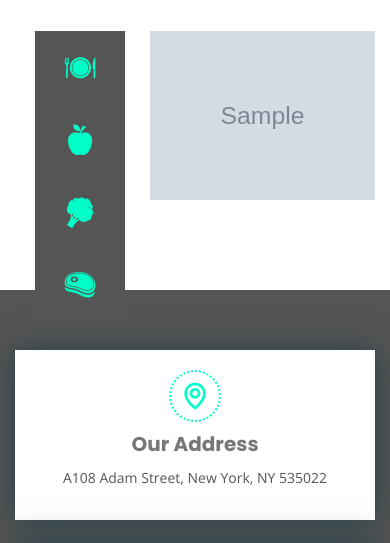
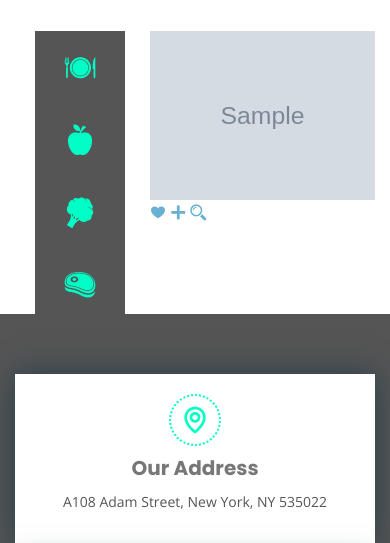
Before and after one commit to Baptistex/DUT_p202003, a Django app: page /produits in a window 390 px wide; the page is wider, and only the part inside the window is pictured. Shown: the part 2271-2814 px from the top of that part. Run offline with Django 3.2, Linux system fonts and the light colour scheme; tables that the repository leaves empty hold one stand-in row (values such as "Sample post"); grey boxes marked "Sample" are stand-in pictures; some libraries are stand-ins or nearby versions.

Commit message:
ajout CSS affichage des produits en mode mobile

```diff
--- a/biochezvous/produit/templates/produit/produit.html
+++ b/biochezvous/produit/templates/produit/produit.html
@@ -132,14 +132,21 @@
 
                     {% for produit in lesproduits %}
                     <div class="col col-lg-4 col-md-6 portfolio-item {{produit.produit.categorie.typeProduit.nom}}">
-                        <div class="prod-wrap">
-                            <img src="{{MEDIA_URL}}{{produit.image}}" class="w-100" alt="">
-                            <div class="prod-links">
+
+                            <div class="prod-wrap">
+                                <img src="{{MEDIA_URL}}{{produit.image}}" class="w-100" alt="">
+                                <div class="prod-links PC">
+                                    <a href="#" title="App 1"><i class="icofont-heart"></i></a>
+                                    <a href="{% url 'produit' produit.produit_id %}" title="More Details"><i class="icofont-plus"></i></a>
+                                    <a href="#" title="More Details"><i class="icofont-search-2"></i></a>
+                                </div>
+                            </div>
+                            <div class="prod-links mobile">
                                 <a href="#" title="App 1"><i class="icofont-heart"></i></a>
                                 <a href="{% url 'produit' produit.produit_id %}" title="More Details"><i class="icofont-plus"></i></a>
                                 <a href="#" title="More Details"><i class="icofont-search-2"></i></a>
                             </div>
-                        </div>
+
                     </div>
                     {% endfor %}
 
```
Also changed, not shown: biochezvous/accueil/templates/accueil/index.html (+6 -1 lines), 1 other file.
